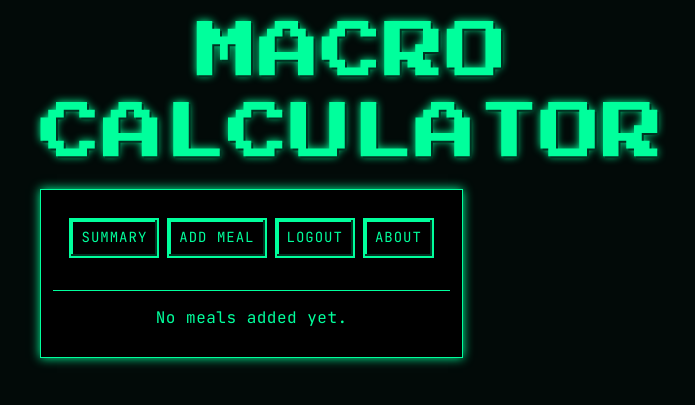
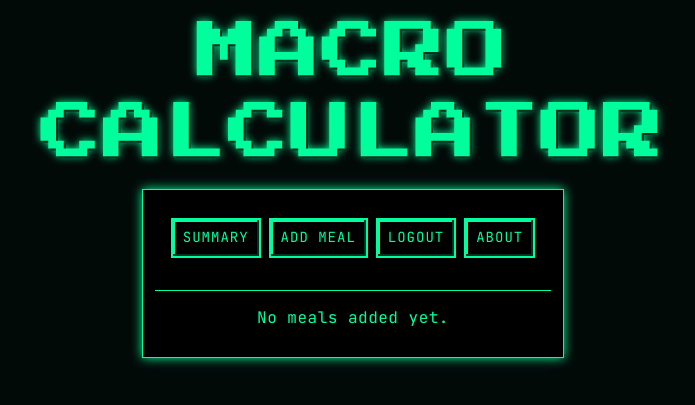
Before and after one commit to LefZeffard/macro-calculator, a Flask app: page / in a window 1280 px wide. Shown: the top 405 px of the page, without its empty margins (287-982 px from the left). Run offline with Flask 3, Linux system fonts and the light colour scheme; the visitor is signed in with stand-in values (Sample User, id 1); data that the repository does not hold is empty; some libraries are stand-ins or nearby versions.

Commit message:
fix textbox

```diff
--- a/app/templates/base.html
+++ b/app/templates/base.html
@@ -35,9 +35,12 @@ body {
 }
 
 .app-shell {
-    width: fit-content;
+    width: 100%;
     max-width: 100%;
     margin: 0 auto;
+    display: flex;
+    flex-direction: column;
+    align-items: center;
 }
 
 .terminal-box {
```
